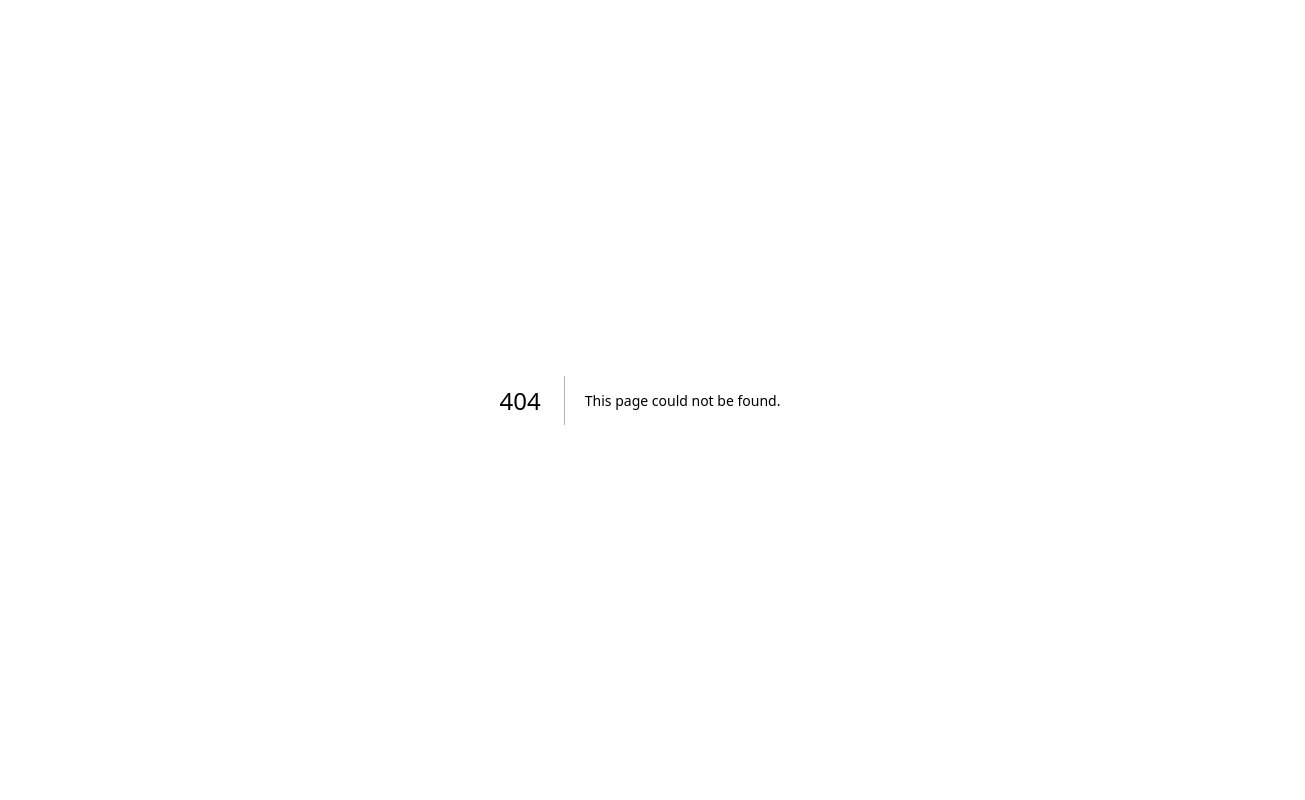
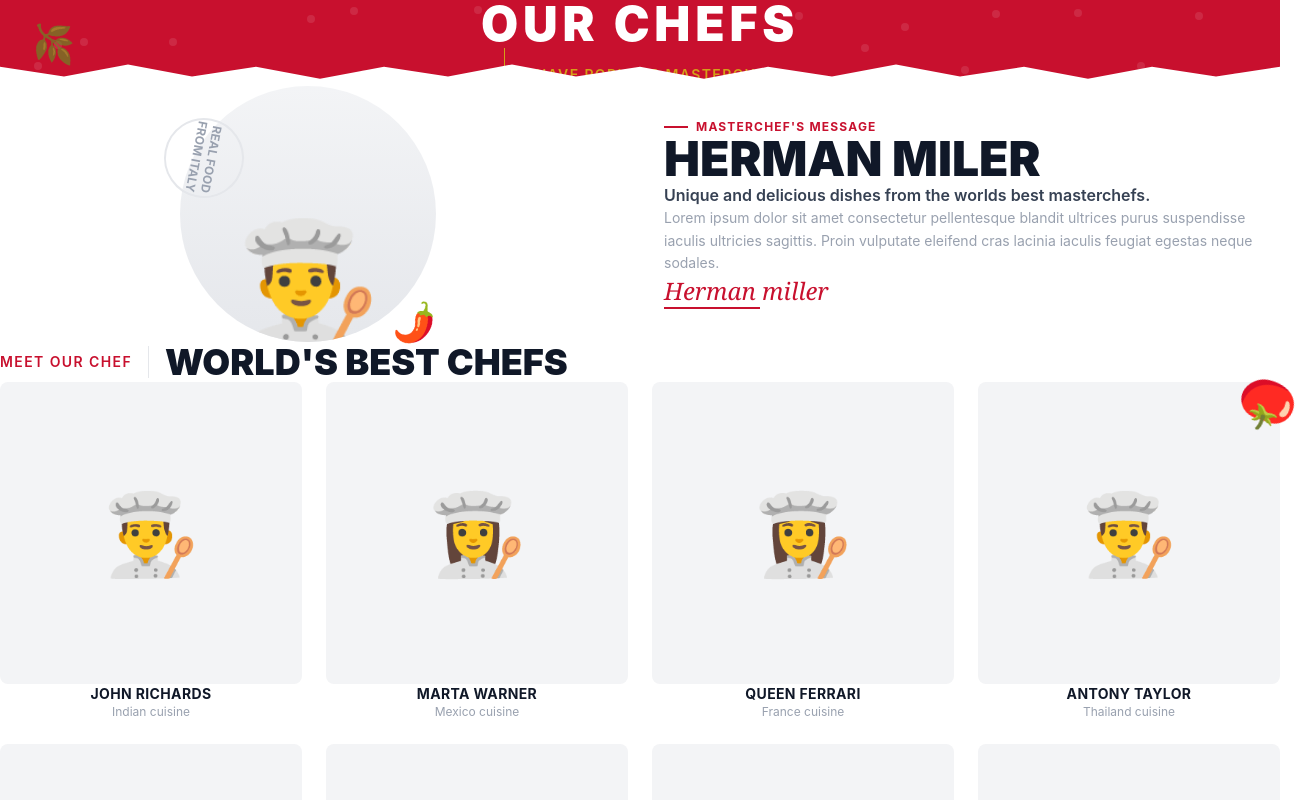
Before and after one commit to salman854raza/Q-commerce-App, a Next.js app in the folder frontend/: page /chefs in a window 1280 px wide. Before the commit this address had no page. Shown: the top 800 px of the page, 1305 px wide, since content can reach past the window. Built offline with nearby package versions, Linux system fonts and the light colour scheme.

Commit message:
👨‍🍳 Add Chefs page & ChefsSection component

```diff
--- /dev/null
+++ b/frontend/app/chefs/page.tsx
@@ -0,0 +1,15 @@
+import PageHero from '../components/ui/PageHero';
+import ChefsSection from '../components/chefs/ChefsSection';
+
+export const metadata = {
+  title: 'Our Chefs | Pizzao - We Have Popular Masterchef',
+};
+
+export default function ChefsPage() {
+  return (
+    <main>
+      <PageHero title="OUR CHEFS" subtitle="WE HAVE POPULAR MASTERCHEF" />
+      <ChefsSection />
+    </main>
+  );
+}
--- /dev/null
+++ b/frontend/app/components/chefs/ChefsSection.tsx
@@ -0,0 +1,118 @@
+'use client';
+
+import { motion } from 'framer-motion';
+import { useInView } from 'react-intersection-observer';
+
+const chefs = [
+  { name: 'John Richards', cuisine: 'Indian cuisine', emoji: '👨‍🍳' },
+  { name: 'Marta Warner', cuisine: 'Mexico cuisine', emoji: '👩‍🍳' },
+  { name: 'Queen Ferrari', cuisine: 'France cuisine', emoji: '👩‍🍳' },
+  { name: 'Antony Taylor', cuisine: 'Thailand cuisine', emoji: '👨‍🍳' },
+  { name: 'Lucky Green', cuisine: 'Japan cuisine', emoji: '👨‍🍳' },
+  { name: 'Taylor Habbant', cuisine: 'Greece cuisine', emoji: '👨‍🍳' },
+  { name: 'Sara Welch', cuisine: 'Indian cuisine', emoji: '👩‍🍳' },
+  { name: 'Jemmy Smith', cuisine: 'Head chef', emoji: '👨‍🍳' },
+];
+
+export default function ChefsSection() {
+  const [ref, inView] = useInView({ threshold: 0.1, triggerOnce: true });
+
+  return (
+    <section className="py-20 bg-white">
+      {/* Masterchef Feature */}
+      <div className="max-w-7xl mx-auto px-4 sm:px-6 lg:px-8 mb-20">
+        <div className="grid grid-cols-1 lg:grid-cols-2 gap-12 items-center">
+          {/* Left: Head chef visual */}
+          <motion.div
+            initial={{ opacity: 0, x: -40 }}
+            animate={{ opacity: 1, x: 0 }}
+            transition={{ duration: 0.8 }}
+            className="relative flex justify-center"
+          >
+            <div className="relative w-64 h-64">
+              {/* Circular text badge */}
+              <motion.div
+                animate={{ rotate: 360 }}
+                transition={{ duration: 20, repeat: Infinity, ease: 'linear' }}
+                className="absolute -left-4 top-8 w-20 h-20 rounded-full border-2 border-gray-200 flex items-center justify-center z-10"
+              >
+                <span className="text-xs font-bold text-gray-400 text-center leading-tight">REAL FOOD FROM ITALY</span>
+              </motion.div>
+              <div className="w-full h-full rounded-full bg-gradient-to-b from-gray-100 to-gray-200 flex items-end justify-center overflow-hidden">
+                <span className="text-[120px] leading-none">👨‍🍳</span>
+              </div>
+              {/* Decorative chili */}
+              <motion.div
+                animate={{ rotate: [-15, 15, -15] }}
+                transition={{ duration: 2, repeat: Infinity }}
+                className="absolute bottom-0 right-0 text-4xl"
+              >
+                🌶️
+              </motion.div>
+            </div>
+          </motion.div>
+
+          {/* Right: Text */}
+          <motion.div
+            initial={{ opacity: 0, x: 40 }}
+            animate={{ opacity: 1, x: 0 }}
+            transition={{ duration: 0.8, delay: 0.2 }}
+          >
+            <p className="text-[#c8102e] text-xs font-bold uppercase tracking-widest mb-3 flex items-center gap-2">
+              <span className="w-6 h-0.5 bg-[#c8102e]" />
+              MASTERCHEF&apos;S MESSAGE
+            </p>
+            <h2 className="text-4xl md:text-5xl font-black text-gray-900 uppercase mb-4">HERMAN MILER</h2>
+            <p className="text-gray-700 font-semibold mb-3">Unique and delicious dishes from the worlds best masterchefs.</p>
+            <p className="text-gray-400 text-sm leading-relaxed mb-6">
+              Lorem ipsum dolor sit amet consectetur pellentesque blandit ultrices purus suspendisse iaculis ultricies sagittis. Proin vulputate eleifend cras lacinia iaculis feugiat egestas neque sodales.
+            </p>
+            <p className="text-2xl text-[#c8102e]" style={{ fontFamily: 'Georgia, serif', fontStyle: 'italic' }}>
+              Herman miller
+            </p>
+            <div className="w-24 h-0.5 bg-[#c8102e] mt-2" />
+          </motion.div>
+        </div>
+      </div>
+
+      {/* World's Best Chefs Grid */}
+      <div className="max-w-7xl mx-auto px-4 sm:px-6 lg:px-8" ref={ref}>
+        <div className="flex items-center gap-4 mb-10">
+          <p className="text-[#c8102e] text-sm font-semibold uppercase tracking-widest">MEET OUR CHEF</p>
+          <span className="w-px h-8 bg-gray-200" />
+          <h2 className="text-4xl font-black text-gray-900 uppercase">WORLD&apos;S BEST CHEFS</h2>
+        </div>
+
+        {/* Floating tomato decoration */}
+        <div className="relative">
+          <motion.div
+            animate={{ rotate: 360 }}
+            transition={{ duration: 10, repeat: Infinity, ease: 'linear' }}
+            className="absolute -right-4 top-0 text-5xl hidden lg:block"
+          >
+            🍅
+          </motion.div>
+
+          <div className="grid grid-cols-2 md:grid-cols-4 gap-6">
+            {chefs.map((chef, i) => (
+              <motion.div
+                key={i}
+                initial={{ opacity: 0, y: 30 }}
+                animate={inView ? { opacity: 1, y: 0 } : {}}
+                transition={{ delay: i * 0.1 }}
+                whileHover={{ y: -8, scale: 1.03 }}
+                className="text-center cursor-pointer group"
+              >
+                <div className="w-full aspect-square bg-gray-100 rounded-lg flex items-center justify-center text-[80px] mb-3 overflow-hidden group-hover:bg-red-50 transition-colors">
+                  {chef.emoji}
+                </div>
+                <h4 className="font-bold text-gray-900 text-sm uppercase tracking-wide">{chef.name}</h4>
+                <p className="text-gray-400 text-xs mt-1">{chef.cuisine}</p>
+              </motion.div>
+            ))}
+          </div>
+        </div>
+      </div>
+    </section>
+  );
+}
```
